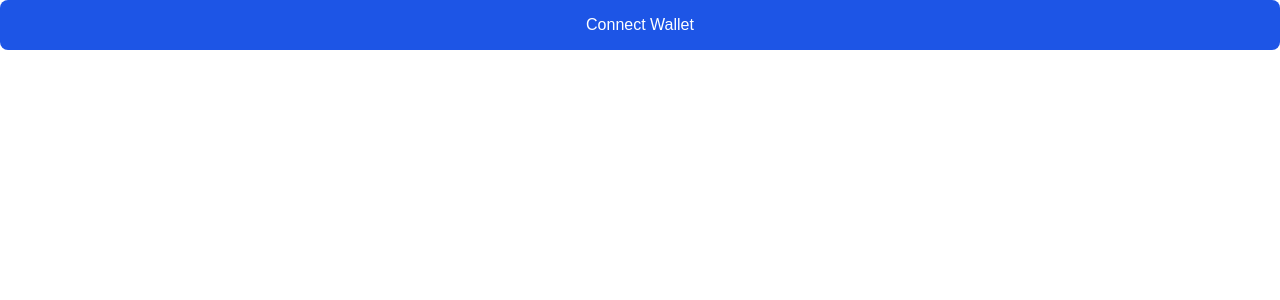
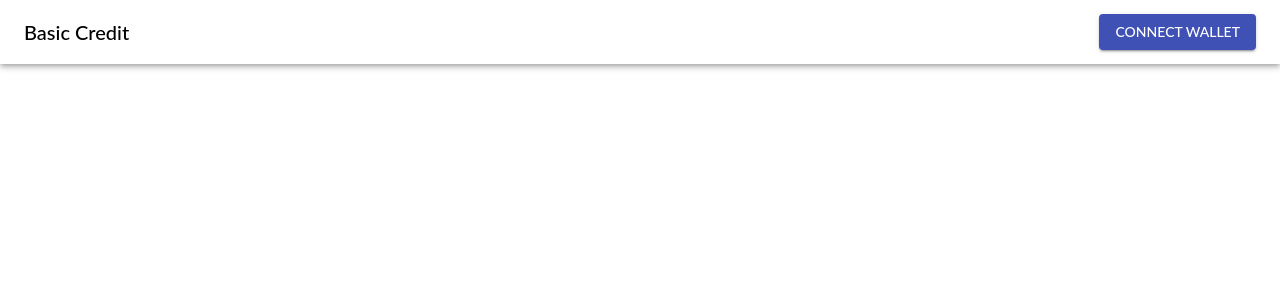
Before and after one commit to basiccredit/basiccredit-webapp, a React (Create React App) app: page / in a window 1280 px wide. Shown: the top 300 px of the page. Built offline with nearby package versions, Linux system fonts and the light colour scheme.

Commit message:
Add app bar

```diff
--- a/package.json
+++ b/package.json
@@ -3,6 +3,9 @@
   "version": "0.1.0",
   "private": true,
   "dependencies": {
+    "@fontsource/roboto": "^4.2.1",
+    "@material-ui/core": "^4.11.3",
+    "@material-ui/icons": "^4.11.2",
     "@testing-library/jest-dom": "^5.11.4",
     "@testing-library/react": "^11.1.0",
     "@testing-library/user-event": "^12.1.10",
--- a/src/app/App.tsx
+++ b/src/app/App.tsx
@@ -1,9 +1,12 @@
 import React from 'react';
 import { Home } from '../home/components/Home';
 import { BrowserRouter as Router, Switch, Route } from 'react-router-dom';
+import { MuiThemeProvider } from '@material-ui/core';
+import { theme } from '../theme';
 
 function App(): JSX.Element {
   return (
+    <MuiThemeProvider theme={theme}>
       <Router>
         <Switch>
           <Route path="/">
@@ -11,6 +14,7 @@ function App(): JSX.Element {
           </Route>
         </Switch>
       </Router>
+    </MuiThemeProvider>
   );
 }
 
--- a/src/home/components/Home.tsx
+++ b/src/home/components/Home.tsx
@@ -1,11 +1,10 @@
 import React from 'react';
 import Layout from '../../layout/components/Layout';
-import Wallet from '../../wallet/components/Wallet';
 
 const Home = (): JSX.Element => {
   return (
     <Layout>
-      <Wallet />
+      <div></div>
     </Layout>
   );
 };
--- a/src/index.tsx
+++ b/src/index.tsx
@@ -3,13 +3,14 @@ import ReactDOM from 'react-dom';
 import './index.css';
 import App from './app/App';
 import reportWebVitals from './app/reportWebVitals';
-import ProvidedTheme from './theme';
+import '@fontsource/roboto/300.css';
+import '@fontsource/roboto/400.css';
+import '@fontsource/roboto/500.css';
+import '@fontsource/roboto/700.css';
 
 ReactDOM.render(
   <React.StrictMode>
-    <ProvidedTheme>
-      <App />
-    </ProvidedTheme>
+    <App />
   </React.StrictMode>,
   document.getElementById('root')
 );
--- a/src/layout/components/Header.tsx
+++ b/src/layout/components/Header.tsx
@@ -1,5 +1,37 @@
+import { createStyles, makeStyles, Theme } from '@material-ui/core';
+import AppBar from '@material-ui/core/AppBar';
+import Toolbar from '@material-ui/core/Toolbar';
+import Typography from '@material-ui/core/Typography';
+import { WalletButton } from '../../wallet/components/WalletButton';
+
+const useStyles = makeStyles((theme: Theme) =>
+  createStyles({
+    root: {
+      flexGrow: 1,
+    },
+    menuButton: {
+      marginRight: theme.spacing(2),
+    },
+    title: {
+      flexGrow: 1,
+    },
+  })
+);
+
 const Header = (): JSX.Element => {
-  return <></>;
+  const classes = useStyles();
+  return (
+    <div className={classes.root}>
+      <AppBar color="transparent" position="static">
+        <Toolbar>
+          <Typography variant="h6" className={classes.title}>
+            Basic Credit
+          </Typography>
+          <WalletButton />
+        </Toolbar>
+      </AppBar>
+    </div>
+  );
 };
 
 export default Header;
--- a/src/theme/components.tsx
+++ /dev/null
@@ -1,24 +0,0 @@
-import styled from 'styled-components';
-import { darken } from 'polished';
-
-export const Button = styled.button`
-  padding: 1rem;
-  border-radius: 8px;
-  cursor: pointer;
-  user-select: none;
-  font-size: 1rem;
-  border: none;
-  outline: none;
-  color: white;
-  background-color: ${({ theme }) => theme.primary1};
-  width: 100%;
-
-  :hover,
-  :focus {
-    background-color: ${({ theme }) => darken(0.05, theme.primary1)};
-  }
-
-  :active {
-    background-color: ${({ theme }) => darken(0.1, theme.primary1)};
-  }
-`;
--- a/src/theme/index.tsx
+++ b/src/theme/index.tsx
@@ -1,33 +1,9 @@
-import { DefaultTheme, ThemeProvider } from 'styled-components';
-import { Colors } from './styled';
+import { createMuiTheme } from "@material-ui/core";
+import createPalette from "@material-ui/core/styles/createPalette";
+import createTypography from "@material-ui/core/styles/createTypography";
 
-export * from './components';
-
-export const colors = (isDarkMode: boolean): Colors => ({
-  // Base
-  white: '#FFFFFF',
-  black: '#000000',
-
-  // Blues
-  primary1: '#1D55E6',
-
-  // Text
-  text1: isDarkMode ? '#FFFFFF' : '#000000',
+export const theme = createMuiTheme({
+  typography: {
+    fontFamily: 'Lato',
+  },
 });
-
-export const theme = (isDarkMode: boolean): DefaultTheme => ({
-  ...colors(isDarkMode),
-});
-
-export default function ProvidedTheme({
-  children,
-}: {
-  children: React.ReactNode;
-}) {
-  // TODO: Implement
-  const isDarkMode = false;
-
-  const themeObj = theme(isDarkMode);
-
-  return <ThemeProvider theme={themeObj}>{children}</ThemeProvider>;
-}
--- a/src/wallet/components/Wallet.tsx
+++ /dev/null
@@ -1,25 +0,0 @@
-import { useState } from 'react';
-import { Button } from '../../theme';
-import { getWeb3 } from '../web3/web3';
-
-const getAccounts = async (): Promise<string[]> => {
-  const web3 = await getWeb3();
-  return await web3.eth.getAccounts();
-};
-
-const Wallet = (): JSX.Element => {
-  const [state, setState] = useState<Wallet.State>({
-    accounts: [],
-    buttonText: 'Connect Wallet',
-  });
-
-  const onClickConnectWallet = async () => {
-    const accounts = await getAccounts();
-    const buttonText = accounts[0] ?? 'No account found';
-    setState({ buttonText, accounts });
-  };
-
-  return <Button onClick={onClickConnectWallet}>{state.buttonText}</Button>;
-};
-
-export default Wallet;
--- /dev/null
+++ b/src/wallet/components/WalletButton.tsx
@@ -0,0 +1,22 @@
+import { useState } from 'react';
+import { Button } from '@material-ui/core';
+import { getAccounts } from '../web3/web3';
+
+export const WalletButton = (): JSX.Element => {
+  const [state, setState] = useState<Wallet.State>({
+    accounts: [],
+    buttonText: 'Connect Wallet',
+  });
+
+  const onClickConnectWallet = async () => {
+    const accounts = await getAccounts();
+    const buttonText = accounts[0] ?? 'No account found';
+    setState({ buttonText, accounts });
+  };
+
+  return (
+    <Button variant="contained" color="primary" onClick={onClickConnectWallet}>
+      {state.buttonText}
+    </Button>
+  );
+};
--- a/src/wallet/web3/web3.ts
+++ b/src/wallet/web3/web3.ts
@@ -7,3 +7,8 @@ export const getWeb3 = async (): Promise<Web3> => {
 
   return web3;
 };
+
+export const getAccounts = async (): Promise<string[]> => {
+  const web3 = await getWeb3();
+  return await web3.eth.getAccounts();
+};
```
Also changed, not shown: src/theme/styled.d.ts (deleted, +0 -11 lines), 1 other file (tests, documents, lock files or other folders). Lines whose indentation alone changed are shown as unchanged.
